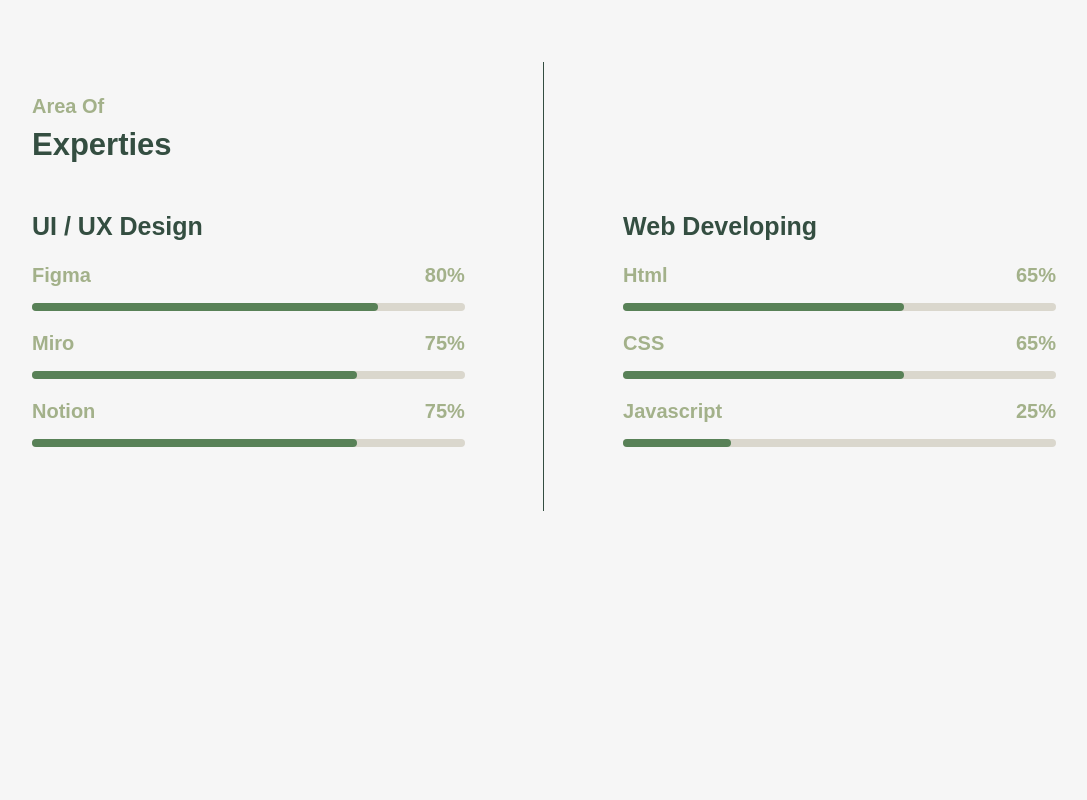
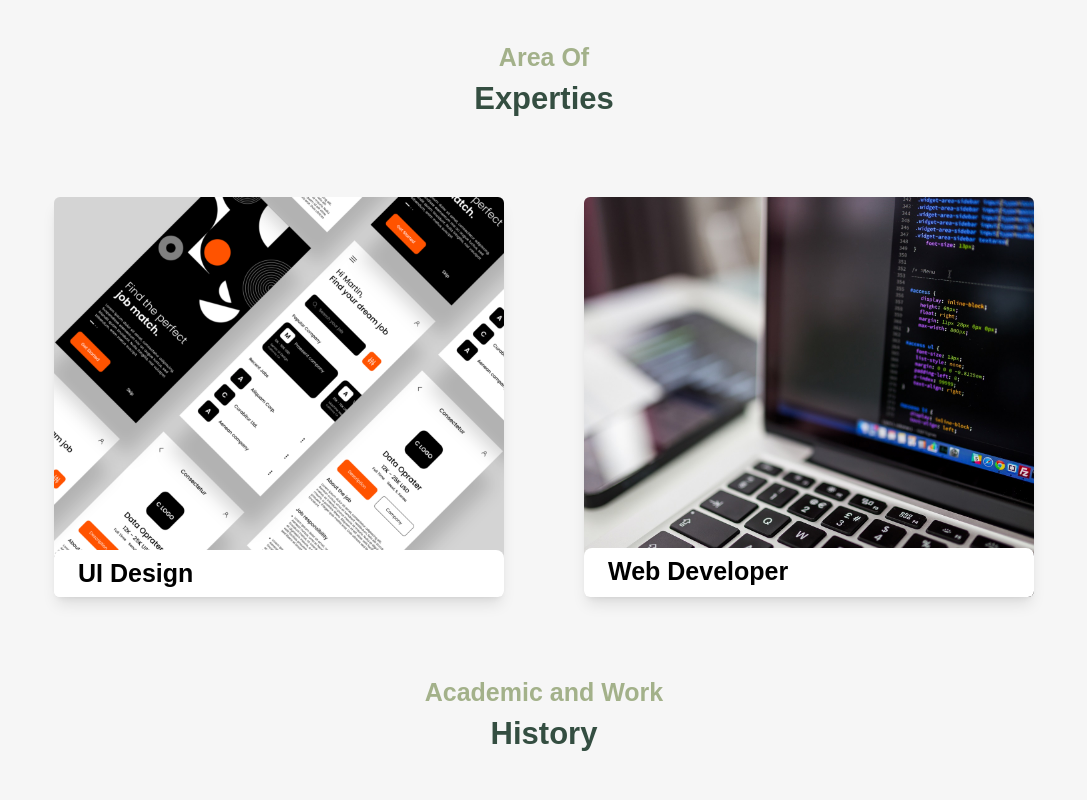
Before and after one commit to alfiandv/portfolio-david, a React (Create React App) app: page / in a window 1280 px wide. Shown: the part 1080-1880 px from the top of the page, without its empty margins (96-1183 px from the left). Built offline with nearby package versions, Linux system fonts and the light colour scheme.

Commit message:
update bagian skill dibuat card

```diff
--- a/src/component/landingpage/AcademicHistory.js
+++ b/src/component/landingpage/AcademicHistory.js
@@ -3,8 +3,8 @@
 const AcademicHistory = () => {
     return (
     <div id="main_academic-history" className="min-w-[450px]">
-        <div className="text-header2 flex flex-col justify-start xs:items-start xs:pl-20 md:pl-0 md:pt-12 md:pb-12 md:items-center md:mb-[32px] mb-10 md:py-0">
-            <span className="text-heading3 text-hijauA3B18A font-bold">Academic and Work</span>
+        <div className="text-header2 flex flex-col justify-start xs:items-start xs:pl-20 md:pl-0 md:pb-12 md:items-center md:mb-[32px] mb-10 md:py-0">
+            <span className="text-heading3 text-hijauA3B18A font-bold pb-2">Academic and Work</span>
             <span className="text-heading2 text-hijau344E41 font-bold" >History</span>
         </div>
 
--- a/src/component/landingpage/Skills.js
+++ b/src/component/landingpage/Skills.js
@@ -1,8 +1,53 @@
 import React from "react";
+import ui from '../../img/ui.png';
+import web from '../../img/web.jpg';
 
 const Skills = () => {
     return (
-        <div id="main_skills" className="mx-auto min-w-[450px] w-full grid md:grid-cols-9 sm:grid-rows-9 md:mt-[36px]">
+
+        <div id="main_skills" className="mx-auto min-w-[450px] w-full pt-20 mb-20">
+                <div className="flex flex-col pb-20">
+                        <span className="text-heading3 text-hijauA3B18A font-bold mx-auto  pb-2">Area Of</span>
+                        <span className="text-heading2 text-hijau344E41 font-bold mx-auto">Experties</span>
+                </div>
+                <div id="port" className="flex flex-row flex-wrap items-center justify-center md:px-32 gap-20">
+                    <div id="card" className=" max-w-[350px] md:max-w-[450px] duration-700 shadow-lg rounded-md overflow-hidden relative group">
+                        <img src={ui} alt="" className="  w-full h-full min-h-[400px] object-cover"></img>
+                        <div className="w-full absolute inset-x-0 -bottom-[123px] group group-hover:bottom-0 duration-500 bg-white rounded-t-lg">
+                            <div className="flex flex-col">
+                                <span className="text-heading3 p-2 pl-6 font-bold">UI Design</span>
+                                <span className="text-heading4 p-2 pl-6 font-base">Figma</span>
+                                <span className="text-heading4 p-2 pl-6 font-base">Miro</span>
+                                <span className="text-heading4 p-2 pl-6 pb-3 font-base">Notion</span>
+                            </div>
+                        </div>
+                    </div>
+
+                    <div id="card" className=" max-w-[350px] md:max-w-[450px] duration-700 shadow-lg rounded-md overflow-hidden relative group">
+                        <img src={web} alt="" className=" w-full h-full min-h-[400px] object-cover"></img>
+                        <div className="w-full absolute inset-x-0 -bottom-[121px] group group-hover:bottom-0 duration-500 bg-white rounded-t-lg">
+                            <div className="flex flex-col">
+                                <span className="text-heading3 p-2 pl-6 font-semibold">Web Developer</span>
+                                <span className="text-heading4 p-2 pl-6 font-base">Html</span>
+                                <span className="text-heading4 p-2 pl-6 font-base">Css</span>
+                                <span className="text-heading4 p-2 pl-6 pb-3 font-base">Tailwind Css</span>
+
+                            </div>
+                        </div>
+                    </div>
+                </div>
+        </div>
+
+
+
+
+    )
+}
+
+export default Skills
+
+
+{/* <div id="main_skills" className="mx-auto min-w-[450px] w-full grid md:grid-cols-9 sm:grid-rows-9 md:mt-[36px]">
             <div id="ux" className="sm:row-span-4 md:col-span-4 w-full h-full ">
                 <div className="px-20 py-20 md:-mr-[80px] lg:-mr-[120px] md:pt-24 md:pb-32  lg:px-32 lg:pt-24 lg:pb-24">
                     <div className="flex flex-col">
@@ -78,10 +123,4 @@
                     </div>
                 </div>
             </div>
-        </div>
-
-
-    )
-}
-
-export default Skills
+        </div> */}
--- a/tailwind.config.js
+++ b/tailwind.config.js
@@ -30,6 +30,7 @@
         'display2' : ['49px', '120%'],
         'heading1': ['39px', '120%'],
         'heading2': ['31px', '120%'],
+        'heading2b': ['31px', '170%'],
         'heading3': ['25px', '120%'],
         'heading4': ['20px', '120%'],
         'heading5' : ['16px', '120%'],
```
Also changed, not shown: src/img/ui.png (added), src/img/web.jpg (added).
